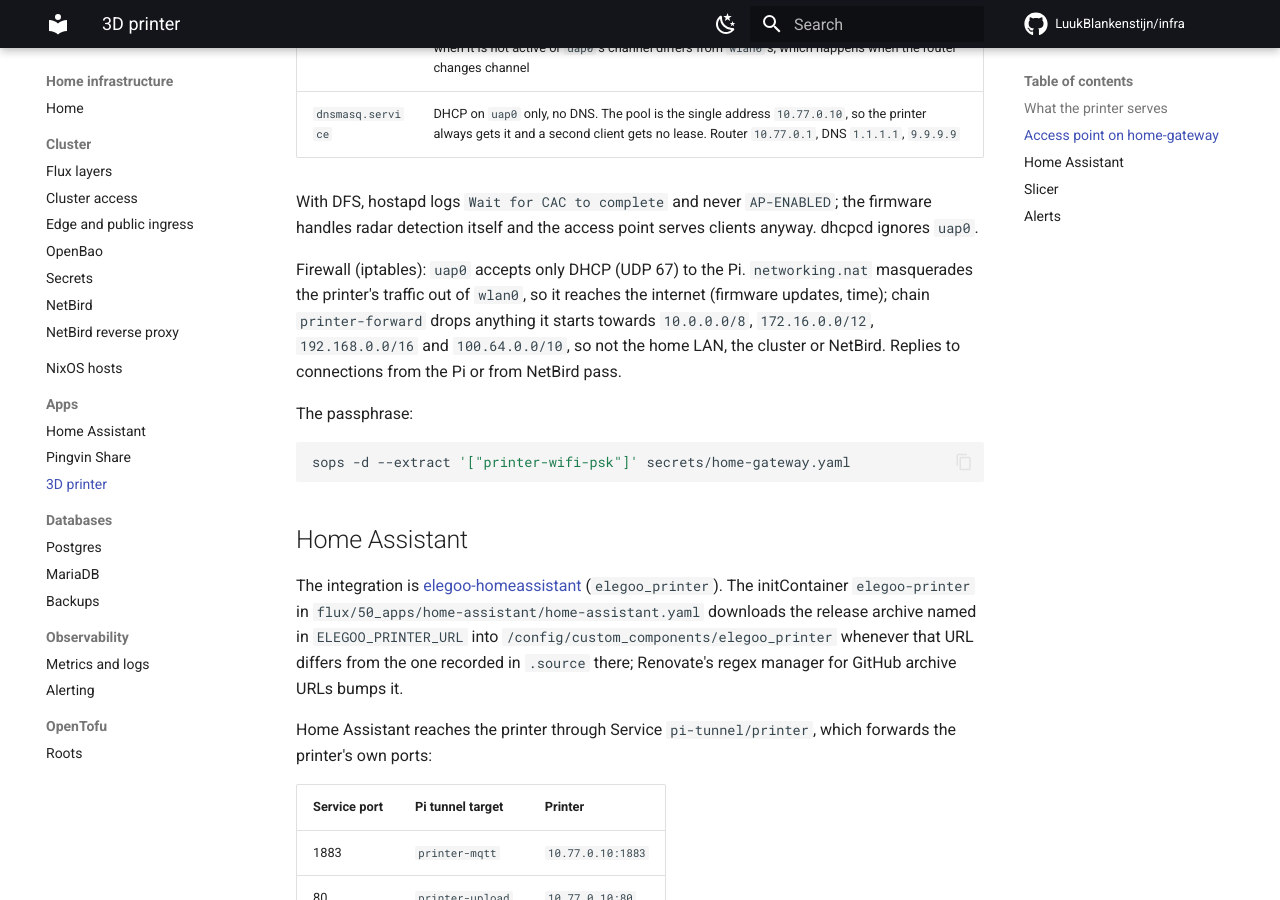
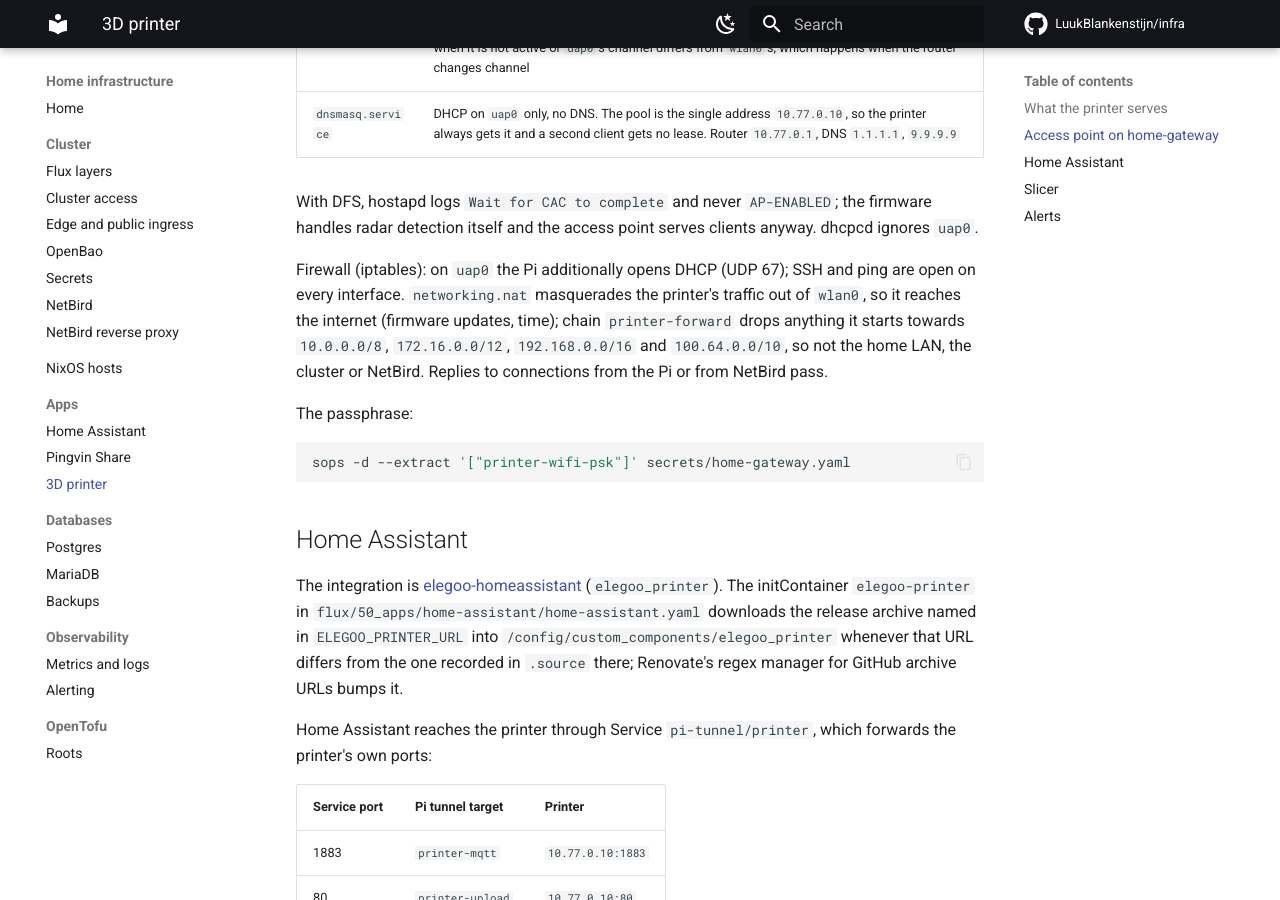
Before and after one commit to LuukBlankenstijn/infra, an MkDocs documentation site: the page built from docs/apps/printer.md, in a window 1280 px wide and 900 px high, scrolled down 1407 px. Built offline with MkDocs 1.6.1 and Material for MkDocs 9.7.7, drawn with Linux system fonts in a browser that asks for light colours; comment, search, counter and statistics services are not loaded.

Commit message:
docs: printer access point firewall

```diff
--- a/docs/apps/printer.md
+++ b/docs/apps/printer.md
@@ -52,7 +52,7 @@ With DFS, hostapd logs `Wait for CAC to complete` and never `AP-ENABLED`; the
 firmware handles radar detection itself and the access point serves clients
 anyway. dhcpcd ignores `uap0`.
 
-Firewall (iptables): `uap0` accepts only DHCP (UDP 67) to the Pi. `networking.nat`
+Firewall (iptables): on `uap0` the Pi additionally opens DHCP (UDP 67); SSH and ping are open on every interface. `networking.nat`
 masquerades the printer's traffic out of `wlan0`, so it reaches the internet
 (firmware updates, time); chain `printer-forward` drops anything it starts towards
 `10.0.0.0/8`, `172.16.0.0/12`, `192.168.0.0/16` and `100.64.0.0/10`, so not the
```
